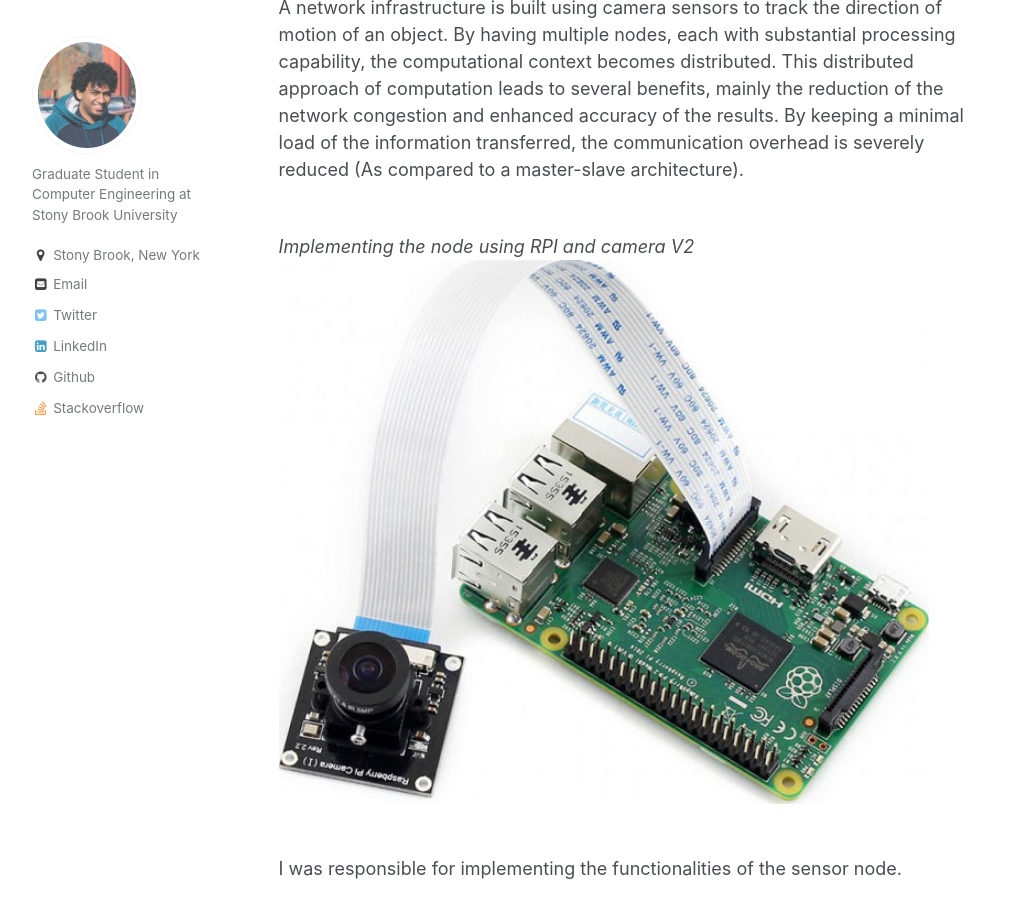
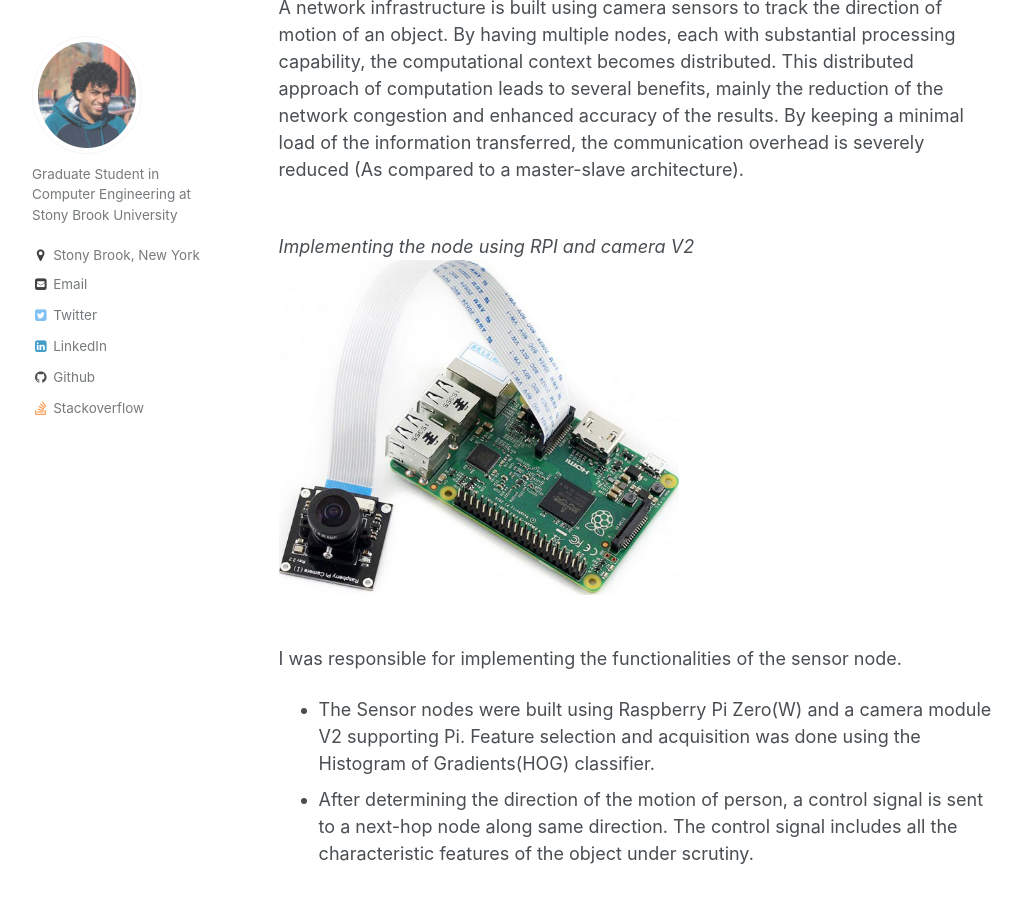
Before and after one commit to Karthik4293/Karthik4293.github.io, a Jekyll site: the page built from _portfolio/4.Object_tracking_WCN.md, in a window 1280 px wide and 900 px high, scrolled down 421 px. Shown: the whole window, without its empty margins (26-1048 px from the left). Built offline with Jekyll 4.4.1, drawn with Linux system fonts in a browser that asks for light colours.

Commit message:
4th proj

```diff
--- a/_portfolio/4.Object_tracking_WCN.md
+++ b/_portfolio/4.Object_tracking_WCN.md
@@ -13,7 +13,7 @@ collection: portfolio
 <br/>
 <i>Implementing the node using RPI and camera V2</i>
 <br/>
-<img width = '650' src = '/images/RPI_camera_V2.jpg'>
+<img width = '400' src = '/images/RPI_camera_V2.jpg'>
 <br/>
 
 I was responsible for implementing the functionalities of the sensor node.
```
